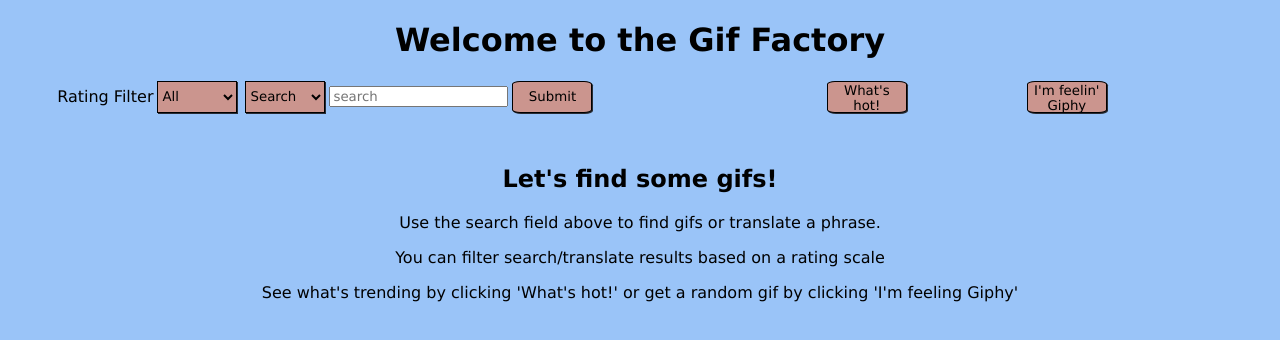
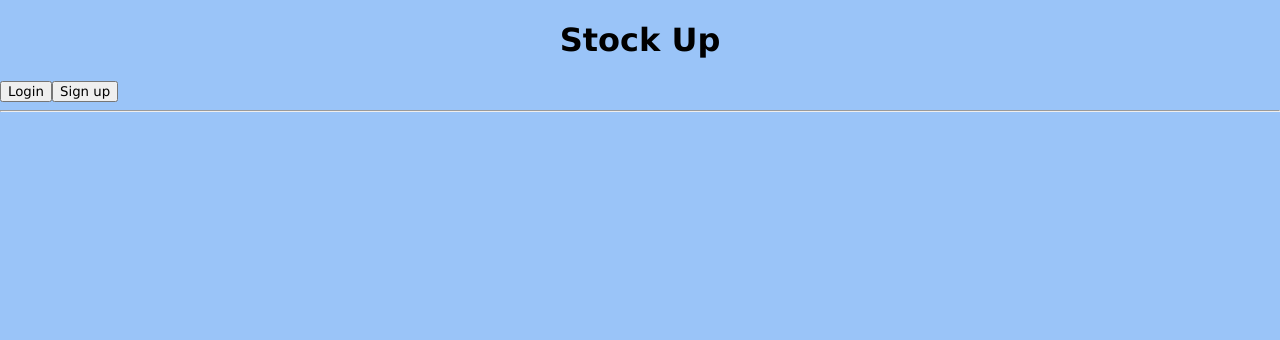
Before and after one commit to johnnybee4e/TTP-FS-20180728, a React (Create React App) app in the folder client/: page / in a window 1280 px wide. Shown: the top 340 px of the page. Built offline with nearby package versions, Linux system fonts and the light colour scheme.

Commit message:
Strip away boilerplate components and render simple navbar

```diff
--- a/client/src/App.js
+++ b/client/src/App.js
@@ -1,12 +1,12 @@
 import React, { Component } from 'react';
-import { Home } from './components';
+import { Navbar } from './components';
 import './App.css';
 
 class App extends Component {
   render() {
     return (
       <div className="app-container">
-        <Home />
+        <Navbar />
       </div>
     );
   }
--- a/client/src/components/GifCard.jsx
+++ /dev/null
@@ -1,22 +0,0 @@
-import React from 'react';
-
-const GifCard = props => {
-  const { images, url } = props.props;
-  return (
-    <div className="single-gif-container">
-      <img
-        src={
-          images.fixed_height_downsampled.url ||
-          images.fixed_height_downsampled.gif_url
-        }
-        alt={props.props.title}
-      />
-      <p className="gif-copy-url">Copy URL:</p>{' '}
-      <a href={`${url}`} className="gif-url">
-        {url}
-      </a>
-    </div>
-  );
-};
-
-export default GifCard;
--- a/client/src/components/Home.jsx
+++ /dev/null
@@ -1,70 +0,0 @@
-import React, { Component } from 'react';
-import { SearchBar, GifCard } from './index';
-import axios from 'axios';
-
-class Home extends Component {
-  constructor(props) {
-    super(props);
-    this.state = {
-      gifs: [],
-      rating: '',
-    };
-  }
-
-  handleTrending = async rating => {
-    const { data } = await axios.get('/api/trending');
-    this.setState({ gifs: data });
-  };
-  handleRandom = async () => {
-    const { data } = await axios.get('/api/random');
-    this.setState({ gifs: [data] });
-  };
-
-  handleTranslate = async (phrase, currRating) => {
-    const toTranslate = { s: phrase, rating: currRating };
-    const { data } = await axios.post('/api/translate', toTranslate);
-    this.setState({ gifs: [data] });
-  };
-
-  handleSearch = async (searchParams, currRating) => {
-    const searchQuery = { q: searchParams, rating: currRating };
-    const { data } = await axios.post('/api/search', searchQuery);
-    this.setState({ gifs: data });
-  };
-
-  render() {
-    const { gifs } = this.state;
-    return (
-      <div>
-        <h1>Welcome to the Gif Factory</h1>
-        <SearchBar
-          handleRandom={this.handleRandom}
-          handleSearch={this.handleSearch}
-          handleTranslate={this.handleTranslate}
-          handleTrending={this.handleTrending}
-        />
-        {!gifs.length ? (
-          <div className='landing-page-ui-description'>
-            <h2>Let's find some gifs!</h2>
-            <p>
-              Use the search field above to find gifs or translate a phrase.
-            </p>
-            <p>You can filter search/translate results based on a rating scale</p>
-            <p>
-              See what's trending by clicking 'What's hot!' or get a random gif
-              by clicking 'I'm feeling Giphy'
-            </p>
-          </div>
-        ) : (
-          <div id="all-gifs-container">
-            {gifs.map(gif => (
-              <GifCard key={gif.url} props={gif} />
-            ))}
-          </div>
-        )}
-      </div>
-    );
-  }
-}
-
-export default Home;
--- /dev/null
+++ b/client/src/components/Navbar.jsx
@@ -0,0 +1,28 @@
+import React from "react";
+import { Link }  from "react-router-dom";
+const isLoggedIn = false;
+
+const Navbar = () => (
+  <div>
+    <h1>Stock Up</h1>
+    <nav>
+      {isLoggedIn ? (
+        <div>
+        {/* this button will eventually be a link */}
+          <button type="button" >Home</button>
+          <a href="#">Logout</a>
+        </div>
+      ) : (
+        <div>
+          {/* this button will eventually be a link */}
+          <button type="button" >Login</button>
+          {/* this button will eventually be a link */}
+          <button type="button" >Sign up</button>
+        </div>
+      )}
+    </nav>
+    <hr />
+  </div>
+);
+
+export default Navbar;
--- a/client/src/components/SearchBar.jsx
+++ /dev/null
@@ -1,37 +0,0 @@
-import React from 'react';
-import { SearchField } from './index';
-
-export default function SearchBar(props) {
-  const {
-    handleHomeChange,
-    handleSearch,
-    handleTranslate,
-    handleTrending,
-    handleRandom,
-  } = props;
-  return (
-    <nav className="search-bar-container">
-      <SearchField
-        handleHomeChange={handleHomeChange}
-        handleSearch={handleSearch}
-        handleTranslate={handleTranslate}
-      />
-      <div className="search-bar-button-container">
-        <button
-          className="search-bar-button"
-          type="button"
-          onClick={handleTrending}
-        >
-          What's hot!
-        </button>
-        <button
-          className="search-bar-button"
-          type="button"
-          onClick={handleRandom}
-        >
-          I'm feelin' Giphy
-        </button>
-      </div>
-    </nav>
-  );
-}
--- a/client/src/components/SearchField.jsx
+++ /dev/null
@@ -1,79 +0,0 @@
-import React, { Component } from 'react';
-// import axios from 'axios';
-
-export default class SearchField extends Component {
-  constructor(props) {
-    super(props);
-    this.state = {
-      endpoint: '',
-      input: '',
-      rating: '',
-    };
-  }
-
-  componentDidMount() {
-    if (!this.state.endpoint) this.setState({ endpoint: 'search' });
-  }
-
-  handleChange = async evt => {
-    evt.preventDefault();
-    const { name, value } = evt.target;
-    this.setState({
-      [name]: value,
-    });
-  };
-
-  handleSubmit = evt => {
-    evt.preventDefault();
-    const { endpoint, input, rating } = this.state;
-    endpoint === 'search'
-      ? this.props.handleSearch(input, rating)
-      : this.props.handleTranslate(input, rating);
-    this.setState({
-      input: '',
-      rating: ''
-    });
-  };
-
-  render() {
-    return (
-      <form className="" id="form-container" onSubmit={this.handleSubmit}>
-      <label>Rating Filter</label>
-      <select className='search-field-dropdown'
-      onChange={evt => {
-        evt.target.name = 'rating';
-        this.handleChange(evt);
-      }}
-    >
-      <option value="''">All</option>
-      <option value="y">Y</option>
-      <option value="g">G</option>
-      <option value="pg">PG</option>
-      <option value="pg-13">PG-13</option>
-      <option value="r">R</option>
-    </select>
-        <select className='search-field-dropdown'
-          onChange={evt => {
-            evt.target.name = 'endpoint';
-            this.handleChange(evt);
-          }}
-        >
-          <option value="search">Search</option>
-          <option value="translate">Translate</option>
-        </select>
-        <input
-          value={this.state.input}
-          name="input"
-          onChange={this.handleChange}
-          className=""
-          type="search"
-          placeholder={`${this.state.endpoint}`}
-          aria-label="Search"
-        />
-        <button className='search-bar-button' type="submit">
-          Submit
-        </button>
-      </form>
-    );
-  }
-}
--- a/client/src/components/index.js
+++ b/client/src/components/index.js
@@ -1,4 +1,2 @@
-export { default as Home } from './Home';
-export { default as GifCard } from './GifCard';
-export { default as SearchField } from './SearchField';
-export { default as SearchBar } from './SearchBar';
+
+export { default as Navbar } from './Navbar';
```
Also changed, not shown: 1 other file (tests, documents, lock files or other folders).
